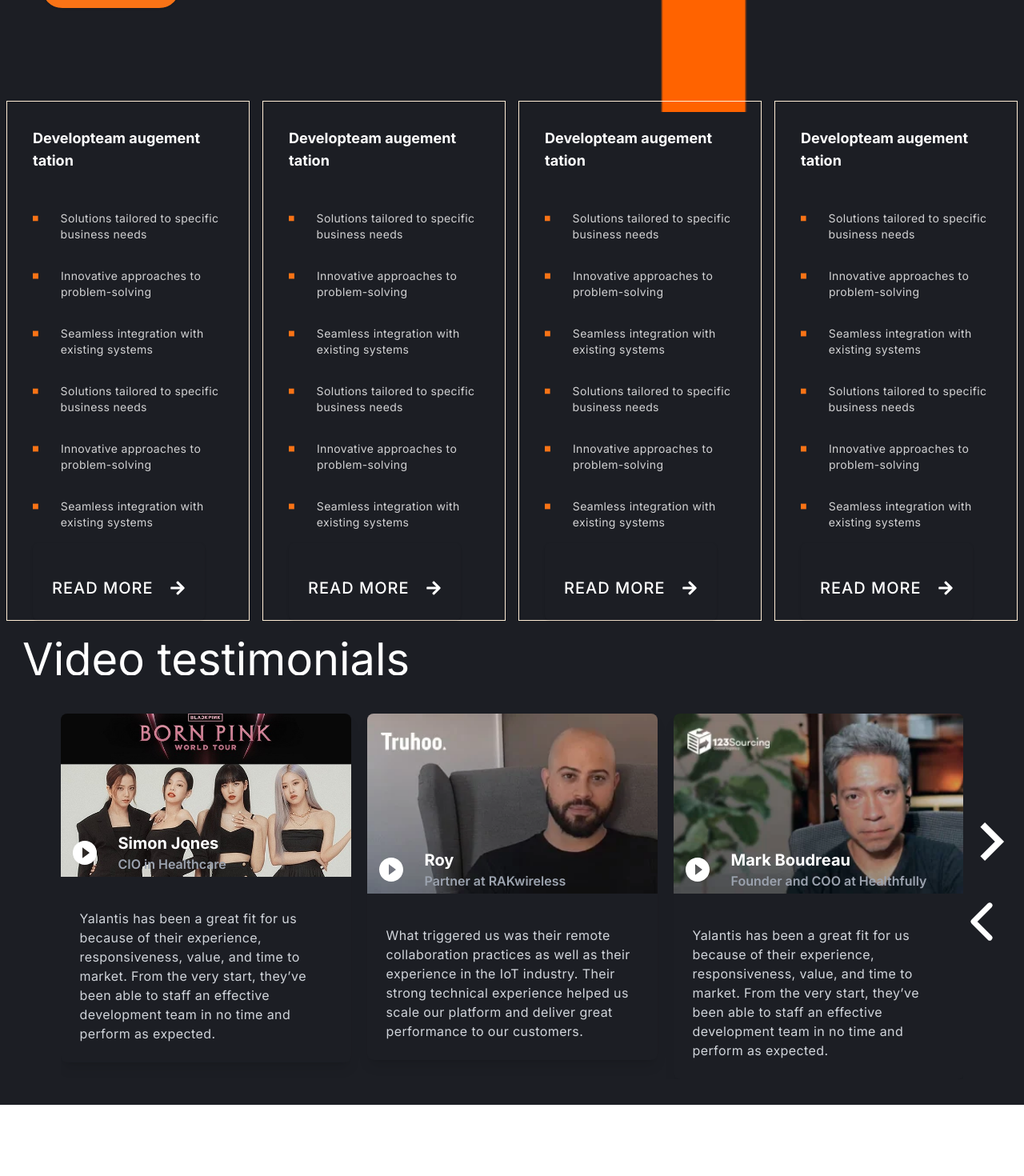
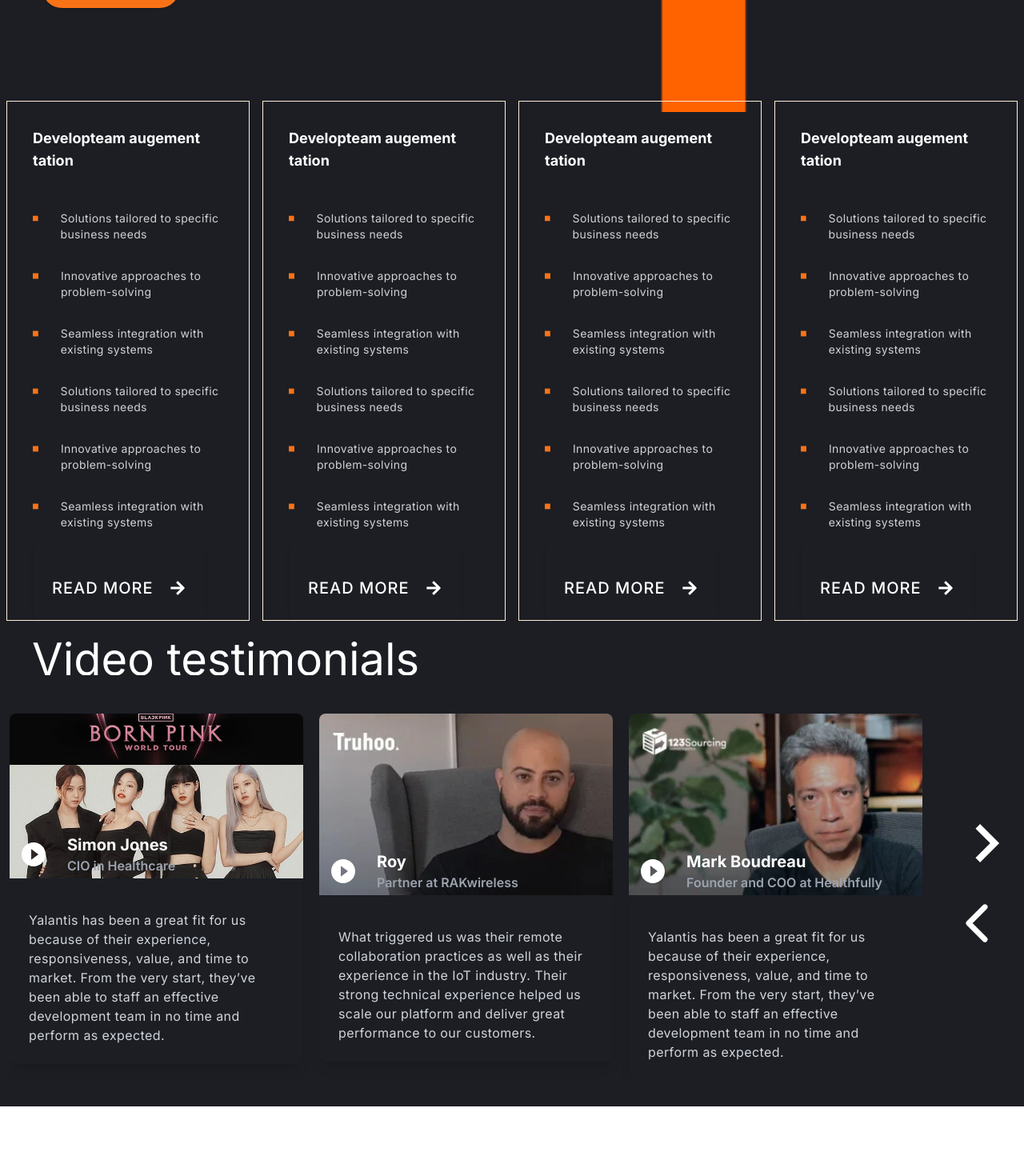
Before and after one commit to nganbuithii/UI-Yalantics-Web, a Next.js app: page /home in a window 1280 px wide. Shown: the part 500-1970 px from the top of the page at 80% size. Built offline with nearby package versions, Linux system fonts and the light colour scheme.

Commit message:
update hover eeith screen desktop

```diff
--- a/app/globals.css
+++ b/app/globals.css
@@ -75,6 +75,16 @@
   .border-border {
     border-color: var(--border);
   }
+
+  .filter-custom-orange {
+    filter: brightness(0) saturate(100%) invert(48%) sepia(76%) saturate(3770%)
+      hue-rotate(359deg) brightness(102%) contrast(103%);
+  }
+
+  .filter-custom-white {
+    filter: brightness(0) saturate(100%) invert(99%) sepia(2%) saturate(12%)
+      hue-rotate(120deg) brightness(104%) contrast(100%);
+  }
 }
 .main-bg{
   background-color: #1C1E24;
@@ -140,7 +150,36 @@ header hover */
   color: orange;
 }
 /* end header hover */
-
 * {
   box-sizing: border-box;
 }
+.services-item-bg {
+  position: relative;
+  z-index: 1; /* Đảm bảo nội dung có z-index cao hơn lớp phủ */
+  color: white; /* Đảm bảo chữ có màu trắng */
+  overflow: hidden;
+}
+
+.services-item-bg::before {
+  content: "";
+  position: absolute;
+  z-index: 0; /* Lớp phủ nằm dưới nội dung */
+  background-color: #ff6300;
+  filter: blur(80px);
+  border-radius: 50%;
+  top: 120px;
+  left: 0;
+  right: 0;
+  width: 100%;
+  height: 224px;
+  max-height: 100%;
+  visibility: hidden;
+  opacity: 0;
+  transition: opacity 0.25s ease-in-out;
+}
+
+.services-item-bg:hover::before {
+  visibility: visible;
+  opacity: 0.3; /* Thay đổi giá trị opacity để có độ mờ mong muốn */
+  background-color: #ff6300;
+}
--- a/app/home/page.jsx
+++ b/app/home/page.jsx
@@ -126,7 +126,7 @@ export default function HomePage() {
             </section>
 
 
-            <section className="main-bg py-12 pt-40 sm:py-8">
+            <section className="main-bg py-12 pt-40 sm:py-8 xl:pl-3">
                 <h1 className="text-6xl text-white pb-11 px-7 xl:text-[56px]  md:text-[56px] sm:text-2xl sm:pb-1">Video testimonials
                 </h1>
                 <VideoCard />
@@ -270,10 +270,10 @@ export default function HomePage() {
             </section>
 
 
-            <Footer className="lg:hidden 2xl:block md:hidden sm:hidden" />
+            <Footer className="lg:hidden xl:block md:hidden sm:hidden" />
 
             {/* Hiển thị FooterRes khi màn hình nhỏ hơn 1024px (lg) */}
-            <FooterRes className="lg:block 2xl:hidden md:block sm:block" />
+            <FooterRes className="lg:block xl:hidden md:block sm:block" />
         </>
     );
 }
--- a/components/card.jsx
+++ b/components/card.jsx
@@ -9,8 +9,12 @@ export default function CardReadMore({ title, items = [] }) {
         xl:px-[32px]  max-xl:px-[32px] lg:px-5
         md:mx-0 sm:pb-0
 
+        xl:hover:bg-gradient-overlay
+
+        services-item-bg
+
         ">
-            <h4 className="font-bold 2xl:text-xl text-white pt-8 pb-8 xl:text-[18px] max-xl:text-[18px] sm:text-lg ">{title}</h4>
+            <h4 className="z-20 font-bold 2xl:text-xl text-white pt-8 pb-8 xl:text-[18px] max-xl:text-[18px] sm:text-lg ">{title}</h4>
             {items.map((item, index) => (
                 <div key={index} className="font-normal 2xl:text-base leading-6 text-[#d2d2d3] flex items-baseline pl-7.5 py-4
 
@@ -19,12 +23,12 @@ export default function CardReadMore({ title, items = [] }) {
                     <p className="leading-6 tracking-wide 2xl:text-xl xl:text-sm max-xl:text-sm">{item}</p>
                 </div>
             ))}
-            <Button className="text-white bg-transparent px-6 py-2 text-xl duration-300 ease-in-out group-hover:text-orange-600
+            <Button className="text-white bg-transparent px-6 py-2 text-xl duration-300 ease-in-out group-hover:text-orange-600 group-hover:bg-transparent
             xl:tracking-wider
             xl:text-white
             xl:pb-10 xl:pt-14
             ">
-                READ MORE <FaArrowRight className="ml-5 group-hover:ml-10 md:text-orange-500 sm:text-orange-500 xl:text-white" />
+                READ MORE <FaArrowRight className="ml-5 group-hover:ml-10 md:text-orange-500 sm:text-orange-500 xl:text-white xl:group-hover:text-orange-500" />
             </Button>
         </section>
     );
--- a/components/video-card.jsx
+++ b/components/video-card.jsx
@@ -52,14 +52,16 @@ export default function VideoCard() {
 
     return (
         <>
-            <section className="bg-[#1c1e24] py-12 pl-8 pr-32 relative  sm:w-[98%] sm:pr-0 sm:pl-0 sm:mx-auto sm:pb-0 md:w">
+            <section className="bg-[#1c1e24] py-12 pl-8 xl:pl-0 lg:pl-8 md:pl-0 xl:pr-0 relative sm:w-[98%] sm:pr-0 sm:pl-0 sm:mx-auto sm:pb-0 md:w-full md:ml-0
+            xl:w-[90%]
+            ">
                 <Swiper
                     modules={[Navigation]}
                     slidesPerView={3}
                     spaceBetween={30}
-                    slidesPerGroup={3} // Di chuyển 3 slide mỗi lần
-                    loop={true} // Bật tính năng lặp lại
-                    className="sm:w-full md:w-[90%] md:justify-start md:items-start md:mr-10"
+                    slidesPerGroup={3}
+                    loop={true}
+                    className="sm:w-full md:w-full"
                     navigation={{
                         nextEl: '.swiper-button-next',
                         prevEl: '.swiper-button-prev',
@@ -68,27 +70,27 @@ export default function VideoCard() {
                         640: {
                             slidesPerView: 1,
                             spaceBetween: 20,
-                            slidesPerGroup: 1, // Di chuyển 1 slide mỗi lần cho màn hình nhỏ
+                            slidesPerGroup: 1,
+                        },
+                        768: {
+                            slidesPerView: 2,
+                            spaceBetween: 30,
+                            slidesPerGroup: 2,
+                        },
+                        1024: {
+                            slidesPerView: 2,
+                            spaceBetween: 40,
+                            slidesPerGroup: 2,
                         },
                         1280: {
                             slidesPerView: 3,
                             spaceBetween: 20,
-                            slidesPerGroup: 3, // Di chuyển 1 slide mỗi lần cho màn hình nhỏ
-                        },
-                        768: {
-                            slidesPerView: 2,
-                            spaceBetween: 30,
-                            slidesPerGroup: 2, // Di chuyển 2 slide mỗi lần cho màn hình trung bình
-                        },
-                        1024: {
-                            slidesPerView: 2,
-                            spaceBetween: 40,
-                            slidesPerGroup: 2, // Di chuyển 3 slide mỗi lần cho màn hình lớn
+                            slidesPerGroup: 3,
                         },
                         1535: {
                             slidesPerView: 3,
                             spaceBetween: 40,
-                            slidesPerGroup: 3, // Di chuyển 3 slide mỗi lần cho màn hình lớn
+                            slidesPerGroup: 3,
                         },
                     }}
                 >
@@ -105,16 +107,15 @@ export default function VideoCard() {
                                             className="w-full object-cover"
                                         />
                                     </div>
-                                    <div className="absolute flex flex-row bottom-0 p-4
-                                    xl:-bottom-4 max-xl:-bottom-4 xl:p-1 max-xl:p-1">
+                                    <div className="absolute flex flex-row bottom-0 p-4 xl:-bottom-4 max-xl:-bottom-4 xl:p-1 max-xl:p-1">
                                         <div className="flex items-center justify-center bg-opacity-50 rounded-full p-2">
-                                            <MdPlayCircleFilled className="text-white text-4xl
-
-                                            " />
+                                            <MdPlayCircleFilled className="text-white text-4xl" />
                                         </div>
                                         <div className="p-4 bg-transparent">
                                             <h3 className="text-xl font-bold text-white">{testimonial.name}</h3>
-                                            <p className="2xl:text-lg font-semibold text-gray-400 xl:text-[16px] max-xl:text-[16px]">{testimonial.title}</p>
+                                            <p className="2xl:text-lg font-semibold text-gray-400 xl:text-[16px] max-xl:text-[16px]">
+                                                {testimonial.title}
+                                            </p>
                                         </div>
                                     </div>
                                 </div>
@@ -126,7 +127,9 @@ export default function VideoCard() {
                     ))}
                 </Swiper>
 
-                <div className="absolute right-0 top-1/2 transform -translate-y-1/2 flex flex-col space-y-4 sm:hidden md:block md:z-30 lg:-right-5 ">
+                <div className="absolute right-0 top-1/2 transform -translate-y-1/2 flex flex-col space-y-4 sm:hidden md:block md:z-30 md:right-0
+                xl:-right-32
+                ">
                     <div className="swiper-button-next text-8xl text-white">
                         <MdOutlineNavigateNext />
                     </div>
```
Also changed, not shown: app/home/CaseStudiesList.jsx (line endings or trailing spaces).
